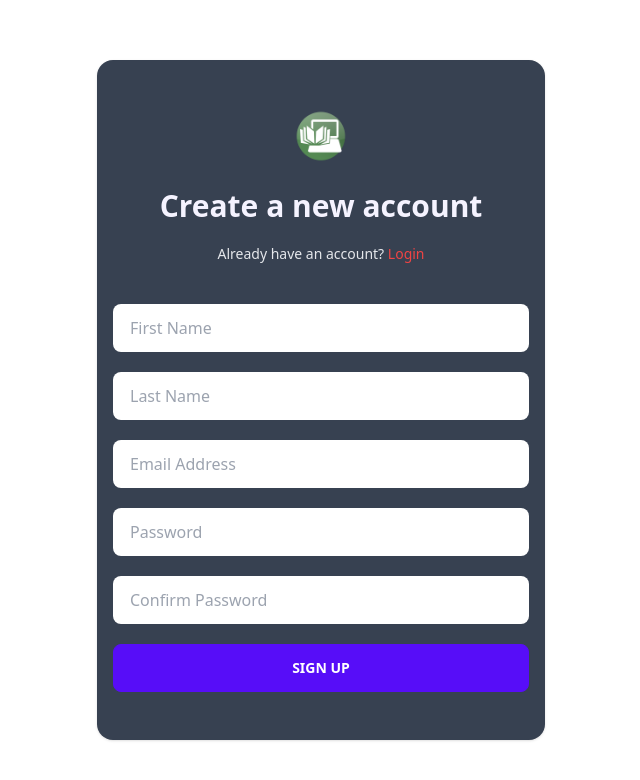
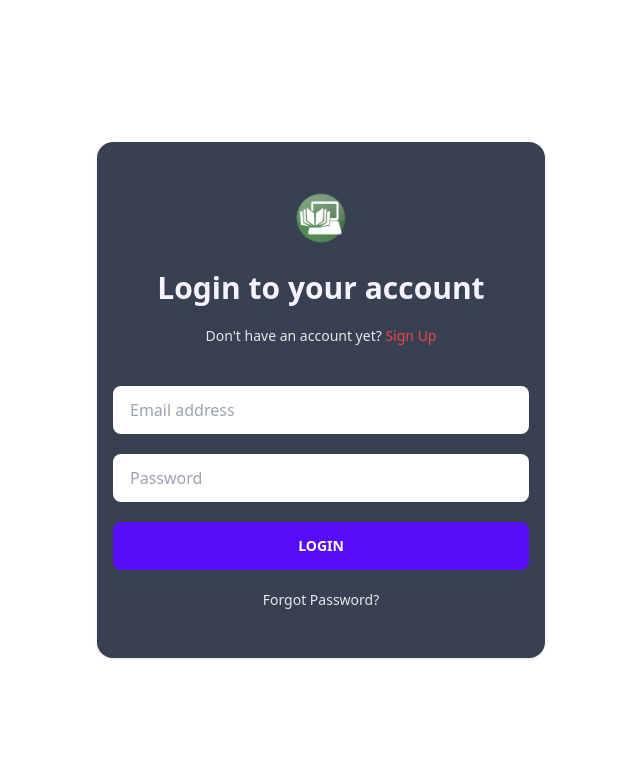
Before and after one commit to samip779/LIB_MG_CLIENT, a React (Vite) app: page / in a window 1280 px wide. Shown: the top 780 px of the page, without its empty margins (319-959 px from the left). Built offline with nearby package versions, Linux system fonts and the light colour scheme.

Commit message:
simple routing added

```diff
--- a/package.json
+++ b/package.json
@@ -11,7 +11,8 @@
   "dependencies": {
     "axios": "^1.1.3",
     "react": "^18.2.0",
-    "react-dom": "^18.2.0"
+    "react-dom": "^18.2.0",
+    "react-router-dom": "^6.4.2"
   },
   "devDependencies": {
     "@types/react": "^18.0.17",
--- a/src/App.tsx
+++ b/src/App.tsx
@@ -1,13 +1,16 @@
 import './App.css';
 import LoginPage from './pages/LoginPage';
 import SignUpPage from './pages/SignUpPage';
+import { Routes, Route } from 'react-router-dom';
 
 const App: React.FC = () => {
   return (
     <div className='min-h-full h-screen flex items-center justify-center py-12 px-4 sm:px-6 lg:px-8'>
       <div className='max-w-md w-full space-y-8'>
-        {/* <LoginPage /> */}
-        <SignUpPage />
+        <Routes>
+          <Route path='/' element={<LoginPage />} />
+          <Route path='/signup' element={<SignUpPage />} />
+        </Routes>
       </div>
     </div>
   );
--- a/src/components/Header.tsx
+++ b/src/components/Header.tsx
@@ -1,5 +1,6 @@
 import React from 'react';
 import logo from '../assets/images/logo.png';
+import { Link } from 'react-router-dom';
 
 type Props = {
   heading: string;
@@ -24,12 +25,12 @@ const Header: React.FC<Props> = ({
       </h2>
       <p className='text-center text-sm text-gray-200 mt-5'>
         {paragraph}{' '}
-        <a
-          href={linkUrl}
+        <Link
+          to={linkUrl}
           className='font-medium text-red-500 hover:text-red-400'
         >
           {linkName}
-        </a>
+        </Link>
       </p>
     </div>
   );
--- a/src/components/Input.tsx
+++ b/src/components/Input.tsx
@@ -2,11 +2,12 @@ import React from 'react';
 
 interface Props {
   placeholder: string;
+  type: string;
 }
-const Input: React.FC<Props> = ({ placeholder }) => {
+const Input: React.FC<Props> = ({ placeholder, type }) => {
   return (
     <input
-      type='text'
+      type={type}
       placeholder={placeholder}
       className='input w-full mx-auto mb-5'
     />
--- a/src/components/Login.tsx
+++ b/src/components/Login.tsx
@@ -8,7 +8,11 @@ const Login: React.FC = () => {
   return (
     <form className='form-control'>
       {loginFields.map((field) => (
-        <Input key={field.id} placeholder={field.placeholder} />
+        <Input
+          key={field.id}
+          placeholder={field.placeholder}
+          type={field.type}
+        />
       ))}
 
       <button className='btn btn-primary  min-w-full mx-auto'>Login</button>
--- a/src/components/SignUp.tsx
+++ b/src/components/SignUp.tsx
@@ -5,7 +5,11 @@ const SignUp = () => {
   return (
     <form className='form-control'>
       {signUpFields.map((field) => (
-        <Input key={field.id} placeholder={field.placeholder} />
+        <Input
+          key={field.id}
+          placeholder={field.placeholder}
+          type={field.type}
+        />
       ))}
 
       <button className='btn btn-primary min-w-full mx-auto'>Sign Up</button>
--- a/src/constants/formFields.ts
+++ b/src/constants/formFields.ts
@@ -13,22 +13,27 @@ const signUpFields = [
   {
     placeholder: 'First Name',
     id: 'first-name',
+    type: 'string',
   },
   {
     placeholder: 'Last Name',
     id: 'last-name',
+    type: 'string',
   },
   {
     placeholder: 'Email Address',
     id: 'email-address',
+    type: 'email',
   },
   {
     placeholder: 'Password',
     id: 'password',
+    type: 'password',
   },
   {
     placeholder: 'Confirm Password',
     id: 'confirm-password',
+    type: 'password',
   },
 ];
 
--- a/src/main.tsx
+++ b/src/main.tsx
@@ -1,10 +1,13 @@
 import React from 'react';
 import ReactDOM from 'react-dom/client';
+import { BrowserRouter } from 'react-router-dom';
 import App from './App';
 import './index.css';
 
 ReactDOM.createRoot(document.getElementById('root') as HTMLElement).render(
   <React.StrictMode>
-    <App />
+    <BrowserRouter>
+      <App />
+    </BrowserRouter>
   </React.StrictMode>
 );
--- a/src/pages/SignUpPage.tsx
+++ b/src/pages/SignUpPage.tsx
@@ -10,7 +10,7 @@ const SignUpPage = () => {
           heading='Create a new account'
           paragraph='Already have an account? '
           linkName='Login'
-          linkUrl='/login'
+          linkUrl='/'
         />
 
         <SignUp />
```
Also changed, not shown: 1 other file (tests, documents, lock files or other folders).
